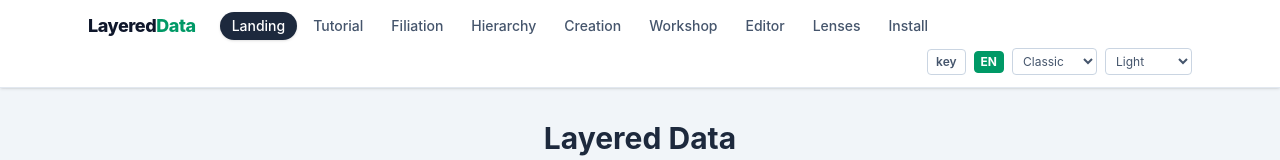
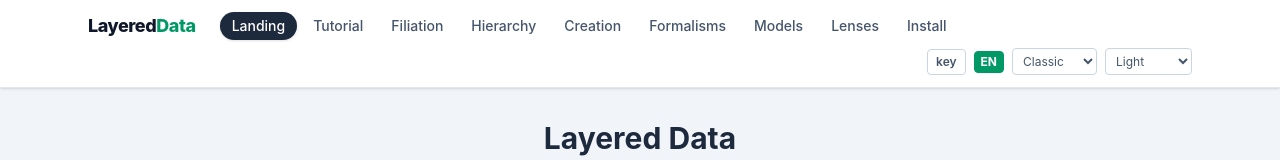
Before and after one commit to saucisson/layered-data, a React (Vite) app: page / in a window 1280 px wide. Shown: the top 160 px of the page. Built offline with nearby package versions, Linux system fonts and the light colour scheme.

Commit message:
feat(nav): rename the Workshop and Editor menu entries to Formalisms and Models
The hashes stay #workshop and #editor (stable URLs); only the visible
labels change. e2e navigation spec updated.

Generated by Mistral Vibe.
Co-Authored-By: Mistral Vibe <vibe@mistral.ai>

```diff
--- a/src/components/SiteHeader.tsx
+++ b/src/components/SiteHeader.tsx
@@ -25,8 +25,8 @@ const NAV_ENTRIES: readonly NavEntry[] = [
   { page: "filiation", label: "Filiation" },
   { page: "hierarchy", label: "Hierarchy" },
   { page: "creation", label: "Creation" },
-  { page: "workshop", label: "Workshop" },
-  { page: "editor", label: "Editor" },
+  { page: "workshop", label: "Formalisms" },
+  { page: "editor", label: "Models" },
   { page: "lenses", label: "Lenses" },
   { page: "install", label: "Install" },
 ];
```
Also changed, not shown: 1 other file (tests, documents, lock files or other folders).
